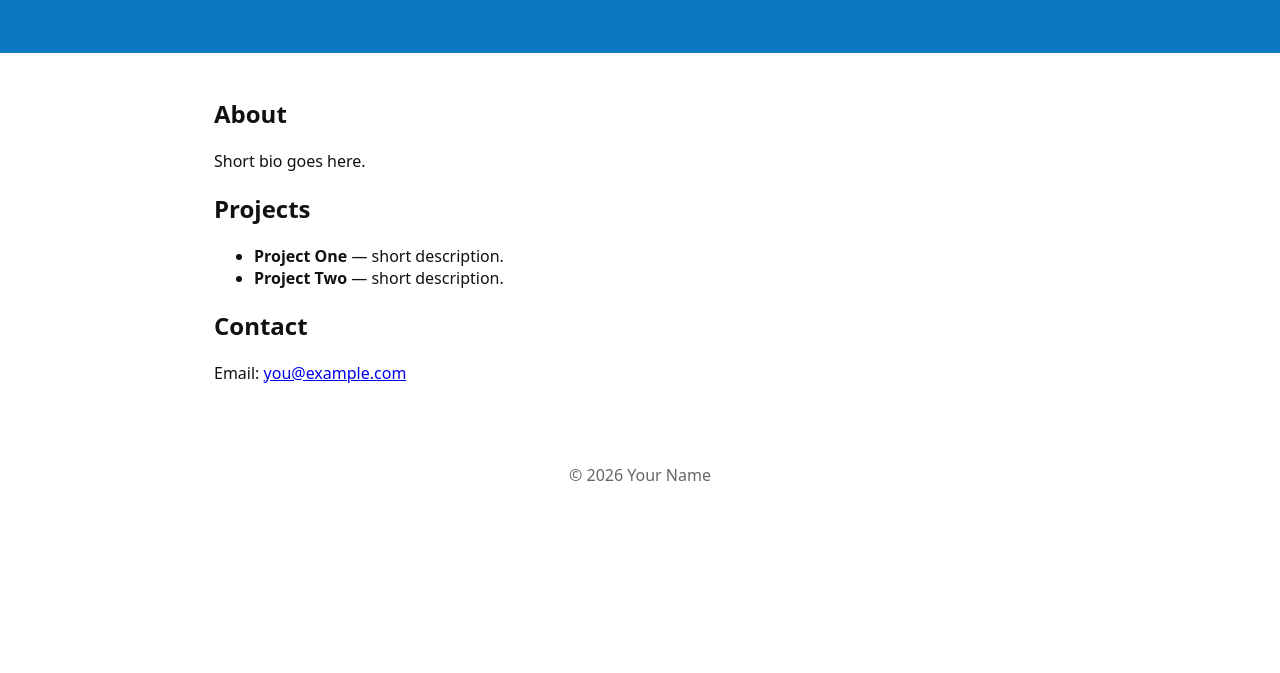
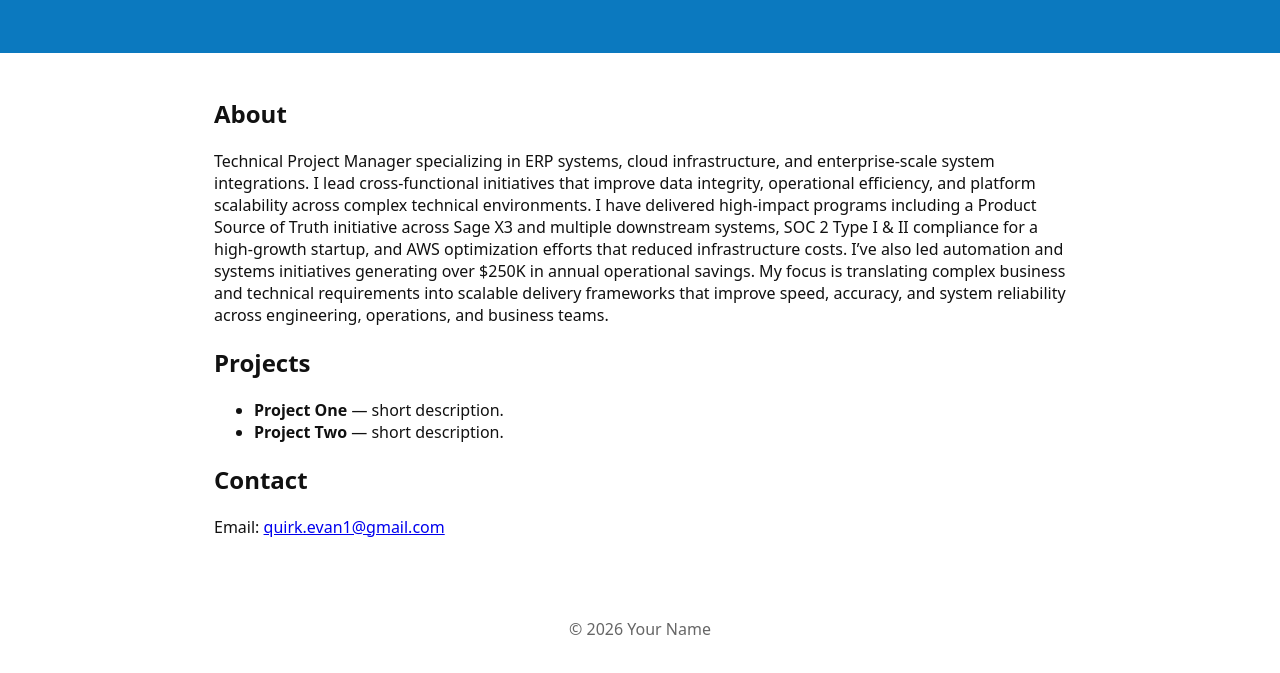
Before and after one commit to equirk0910/Evan-Quirk-Portfolio, a website: page public/index.html in a window 1280 px wide. Shown: the part 151-824 px from the top of the page. Before the commit the page ends 800 px from the top, so only its background shows below. Drawn offline with Linux system fonts and the light colour scheme.

Commit message:
Update portfolio homepage

```diff
--- a/public/index.html
+++ b/public/index.html
@@ -14,7 +14,11 @@
     <main>
       <section id="about">
         <h2>About</h2>
-        <p>Short bio goes here.</p>
+        <p>Technical Project Manager specializing in ERP systems, cloud infrastructure, and enterprise-scale system integrations. I lead cross-functional initiatives that improve data integrity, operational efficiency, and platform scalability across complex technical environments.
+
+I have delivered high-impact programs including a Product Source of Truth initiative across Sage X3 and multiple downstream systems, SOC 2 Type I & II compliance for a high-growth startup, and AWS optimization efforts that reduced infrastructure costs. I’ve also led automation and systems initiatives generating over $250K in annual operational savings.
+
+My focus is translating complex business and technical requirements into scalable delivery frameworks that improve speed, accuracy, and system reliability across engineering, operations, and business teams.</p>
       </section>
       <section id="projects">
         <h2>Projects</h2>
@@ -25,7 +29,7 @@
       </section>
       <section id="contact">
         <h2>Contact</h2>
-        <p>Email: <a href="mailto:you@example.com">you@example.com</a></p>
+        <p>Email: <a href="mailto:quirk.evan1@gmail.com">quirk.evan1@gmail.com</a></p>
       </section>
     </main>
     <footer>
```
